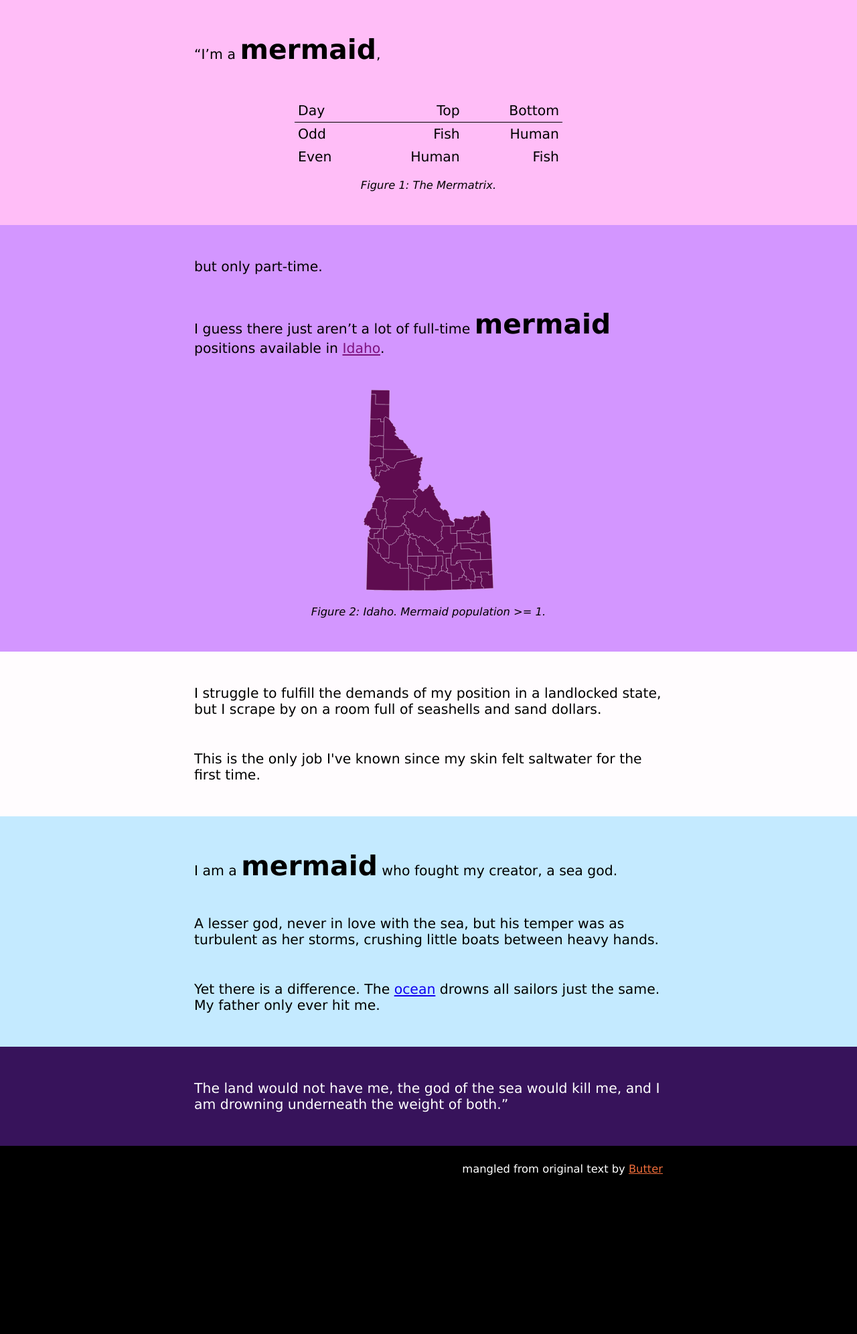
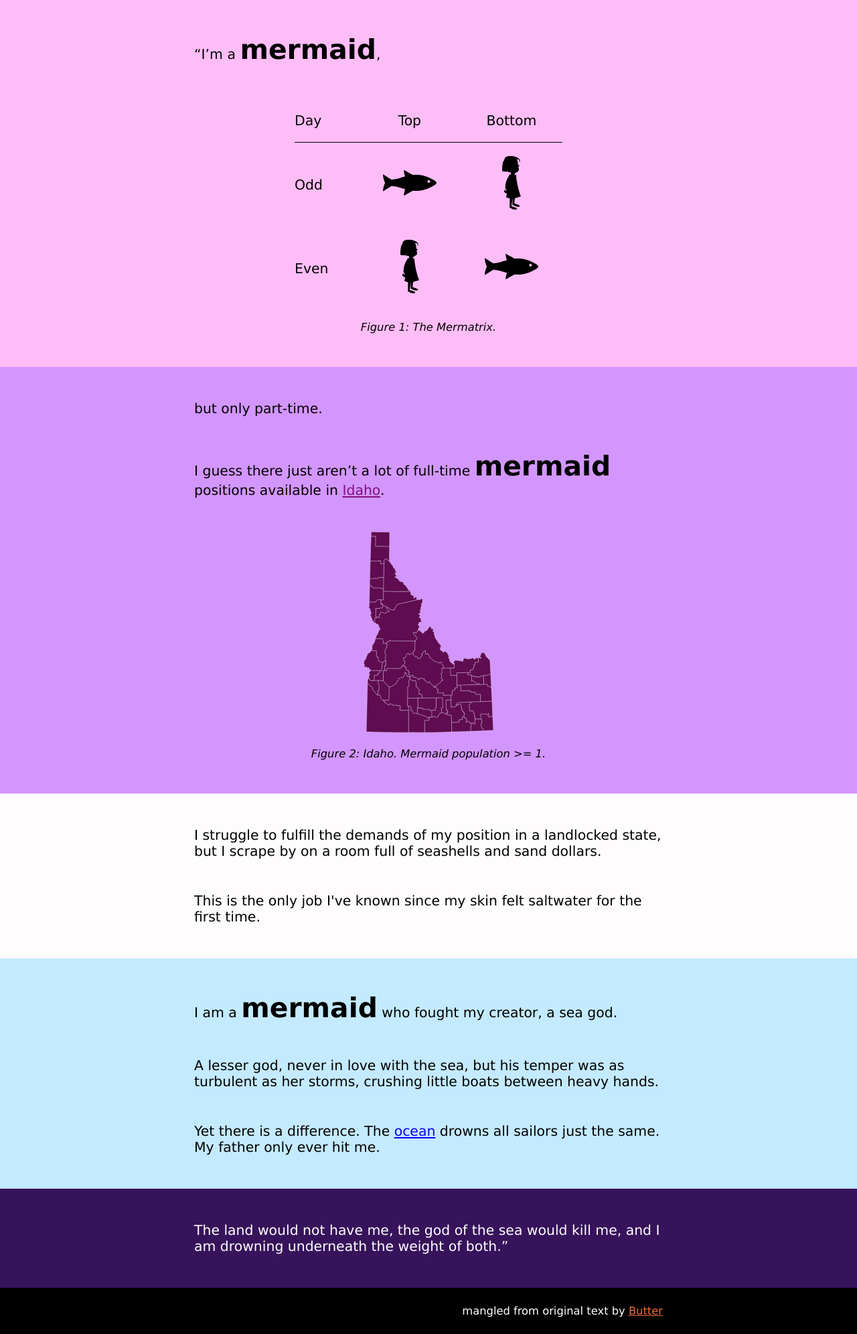
Before and after one commit to redsummernight/redsummernight.github.io, a Jekyll site: the page built from mermaid/index.html, in a window 1280 px wide. Shown: the whole page at 67% size. Built offline with Jekyll 4.4.1, drawn with Linux system fonts in a browser that asks for light colours; some web fonts are replaced; before the commit the page ends 1780 px from its top, so only the background shows below that.

Commit message:
Fish and someone

```diff
--- a/index.html
+++ b/index.html
@@ -1,6 +1,7 @@
 ---
 credits: |
   - [List of random words](http://listofrandomwords.com/)
+  - [Horror Scribbles font](http://fontpro.com/horror-scribbles-font-13868), [Chelsea Muchantef](http://www.chelsaur.com/about/)
 ---
 <p class="noise-text subtle-link">
 	<strong title="o hai!!!">{{ site.title }}</strong>.
--- a/mermaid/index.html
+++ b/mermaid/index.html
@@ -4,8 +4,11 @@ description: only part-time
 stylesheets: [style, CSS_DIR/fonts/HorrorScribbles/stylesheet]
 credits: |
  - [The Part-Time Mermaid](http://adoenamedjane.tumblr.com/post/107474911867/the-part-time-mermaid), Butter
- - [Pastel Goth](http://www.colourlovers.com/palette/2156125/Pastel_Goth)
- - [Galaxy Lights](http://www.colourlovers.com/palette/3394001/Galaxy_Lights)
+ - [Pastel Goth](http://www.colourlovers.com/palette/2156125/Pastel_Goth) palette
+ - [Galaxy Lights](http://www.colourlovers.com/palette/3394001/Galaxy_Lights) palette
+ - [Girl icon](https://openclipart.org/detail/828/girl) from [The Brain in Space](https://www.nasa.gov/audience/foreducators/topnav/materials/listbytype/The.Brain.in.Space.html)
+ - [Fish](https://thenounproject.com/term/fish/9625/), [Jens Tärning](http://jens.tarning.eu/)
+ - [Blank map of Idaho](https://commons.wikimedia.org/wiki/File:Blank_Map_of_Idaho.svg), David Benbennick
 ---
 <section class="intro">
 	<p>&ldquo;I’m a <strong>mermaid</strong>,</p>
@@ -18,13 +21,13 @@ credits: |
 			</tr>
 			<tr>
 				<td>Odd</td>
-				<td>Fish</td>
-				<td>Human</td>
+				<td><img height="80" src="fish.svg" alt="Fish" title="Fish" /></td>
+				<td><img height="80" src="girl.svg" alt="Human" title="Human" /></td>
 			</tr>
 			<tr>
 				<td>Even</td>
-				<td>Human</td>
-				<td>Fish</td>
+				<td><img height="80" src="girl.svg" alt="Human" title="Human" /></td>
+				<td><img height="80" src="fish.svg" alt="Fish" title="Fish" /></td>
 			</tr>
 		</table>
 		<figcaption>Figure 1: The Mermatrix.</figcaption>
@@ -34,8 +37,7 @@ credits: |
 	<p>but only part-time.</p>
 	<p>I guess there just aren’t a lot of full-time <strong>mermaid</strong> positions available in <a href="idaho.txt">Idaho</a>.</p>
 	<figure class="wide">
-		<!--//upload.wikimedia.org/wikipedia/commons/6/69/Blank_Map_of_Idaho.svg-->
-		<img height="300" alt="Blank Map of Idaho" src="idaho.svg" />
+		<img height="300" alt="Blank Map of Idaho" title="It's a map." src="idaho.svg" />
 		<figcaption>Figure 2: Idaho. Mermaid population >= 1.</figcaption>
 	</figure>
 </section>
--- a/mermaid/style.scss
+++ b/mermaid/style.scss
@@ -43,8 +43,8 @@ table {
 }
 
 td, th {
-	padding: 5px;
-	text-align: right;
+	padding: 20px 0;
+	text-align: center;
 }
 
 th {
--- a/ocean/index.html
+++ b/ocean/index.html
@@ -25,7 +25,7 @@ credits: |
 	<div class="table-row">
 		<div class="table-cell lunar">
 			{% if page.swinging == false %}{% include kid.html class="flyer float" %}{% endif %}
-			<div class="moon"></div>
+			<div class="moon" title="a mostly-eaten moon"></div>
 		</div>
 	</div>
 	<div class="table-row sea-level">
```
Also changed, not shown: mermaid/fish.svg (added), mermaid/girl.svg (added).
